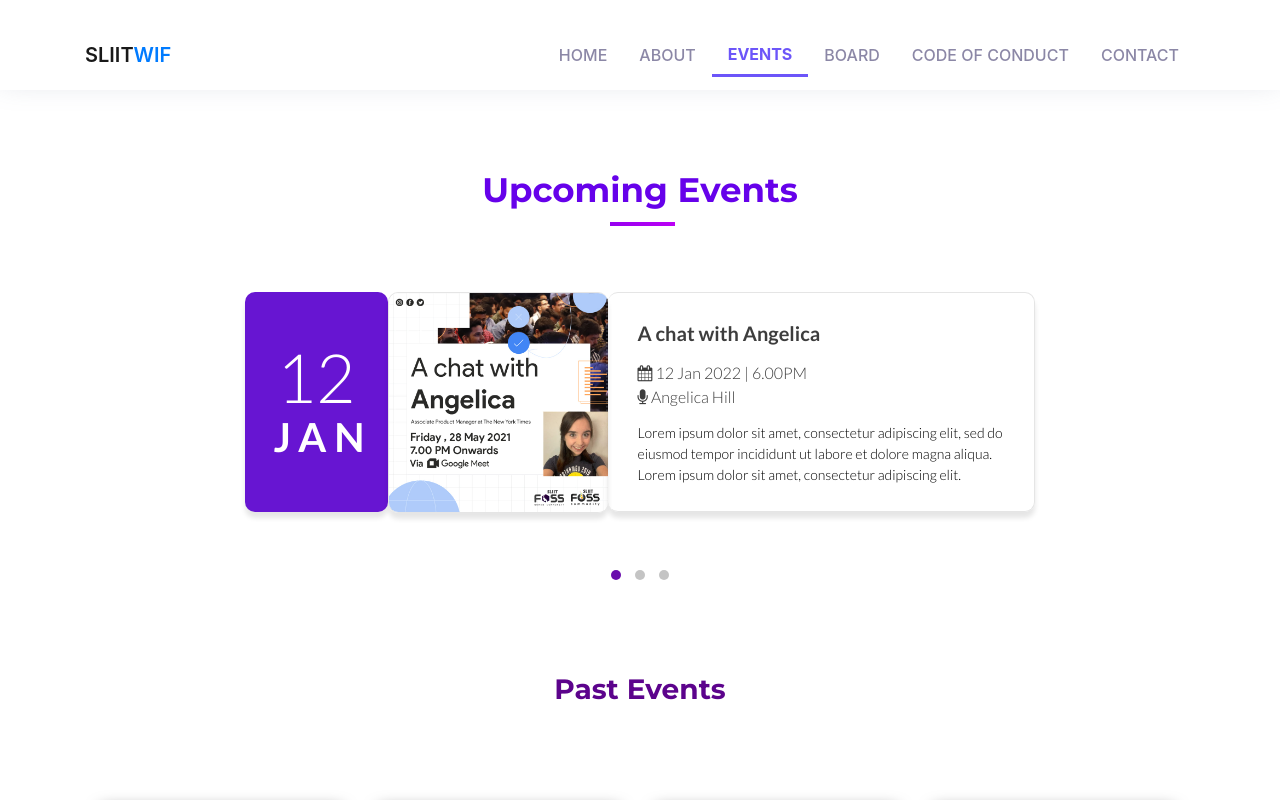
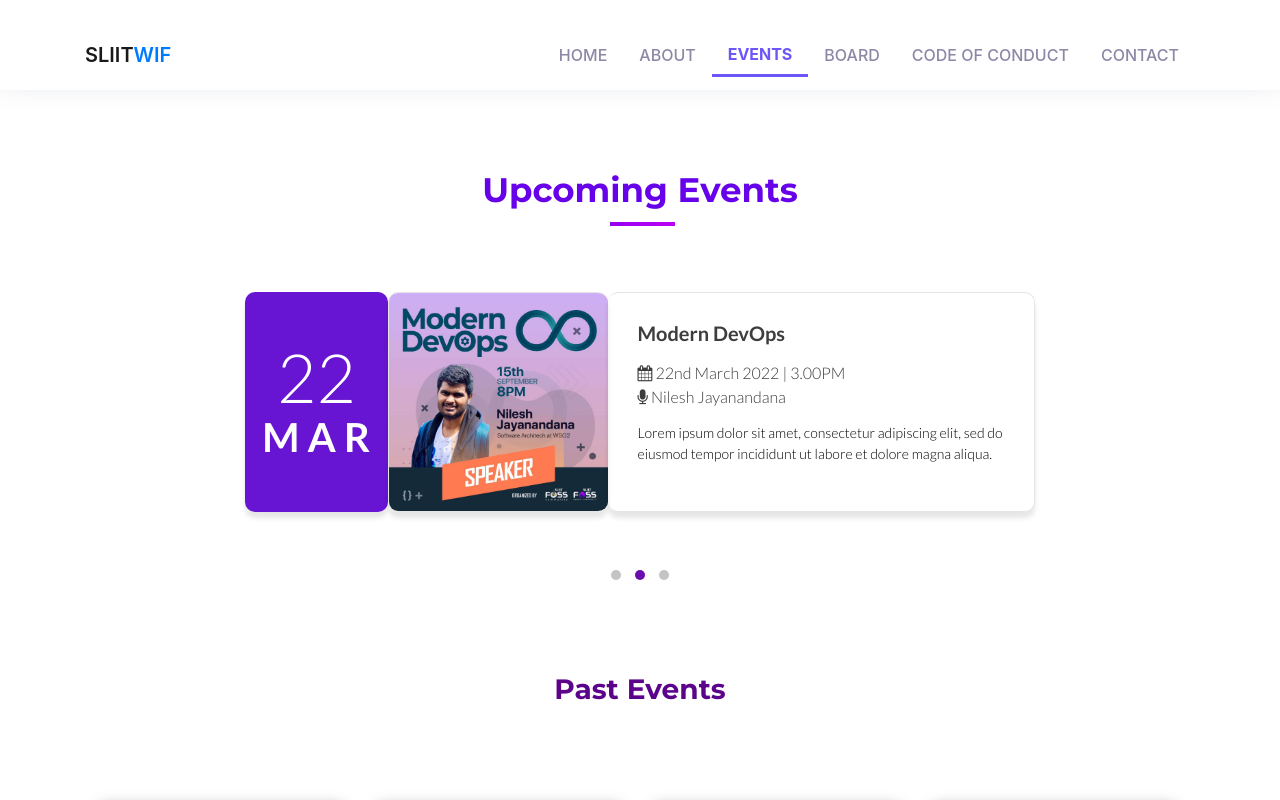
Before and after one commit to sliitwomeninfoss/sliitwomeninfoss.github.io, a React (Create React App) app: page /past-events in a window 1280 px wide. Shown: the top 800 px of the page. Built offline with nearby package versions, Linux system fonts and the light colour scheme.

Commit message:
Implemented component to fetch data for upcoming events

```diff
--- a/public/css/style.css
+++ b/public/css/style.css
@@ -845,27 +845,28 @@ section {
 #event-date {
     background-color: #6715d2;
     color: #ffffff;
-}
-
-#event-date h1 {
+    display: flex;
+    justify-content: center;
+}
+
+#event-date #day {
     font-weight: 300;
     font-family: 'Lato', sans-serif;
     font-size: 2em;
-    margin: 0px;
+    margin: 0 auto;
     position: absolute;
     top: 20%;
-    left: 22%;
-}
-
-#event-date h2 {
+}
+
+#event-date #month {
     font-weight: 700;
     letter-spacing: 8px;
+    margin-right: -8px;
     font-family: 'Lato', sans-serif;
     font-size: 40px;
     position: absolute;
     text-transform: uppercase;
     top: 55%;
-    left: 20%;
 }
 
 #event-image {
--- a/src/components/events/upcomingEventCard.jsx
+++ b/src/components/events/upcomingEventCard.jsx
@@ -1,30 +1,30 @@
-import eventImg from '../../assets/img/events/A Chat With Angelicaa.jpg'
-
-export default function UpcomingEventCard() {
+export default function UpcomingEventCard({
+    date,
+    time,
+    image,
+    title,
+    speaker,
+    description,
+}) {
+    console.log(image)
     return (
         <div class="row justify-content-center">
             <div class="col-lg-9">
                 <div class="row event-card justify-content-center">
                     <div id="event-date" class="col-lg-2">
-                        <h1>12</h1>
-                        <h2>Jan</h2>
+                        <h1 id="day">{String(date).substring(0, 2)}</h1>
+                        <h1 id="month">{String(date).split(' ')[1].substring(0, 3)}</h1>
                     </div>
-                    <img
-                        id="event-image"
-                        class="col-lg-4"
-                        src={eventImg}
-                        alt=""
-                    />
+                    <img id="event-image" class="col-lg-4" src={image} alt="" />
                     <div id="event-description" class="col-lg-6">
-                        <p id="title">A chat with Angelica</p>
-                        <p id="date"><i class="fa fa-calendar"></i>{' '}12 Jan 2022 | 6.00PM</p>
-                        <p id="speaker"><i class="fa fa-microphone"></i>{' '}Angelica Hill</p>
-                        <p id="description">
-                            Lorem ipsum dolor sit amet, consectetur adipiscing
-                            elit, sed do eiusmod tempor incididunt ut labore et
-                            dolore magna aliqua. Lorem ipsum dolor sit amet, consectetur adipiscing
-                            elit.
+                        <p id="title">{title}</p>
+                        <p id="date">
+                            <i class="fa fa-calendar"></i> {date} | {time}
                         </p>
+                        <p id="speaker">
+                            <i class="fa fa-microphone"></i> {speaker}
+                        </p>
+                        <p id="description">{description}</p>
                     </div>
                 </div>
             </div>
--- a/src/pages/PastEvents.jsx
+++ b/src/pages/PastEvents.jsx
@@ -4,37 +4,38 @@ import { useState, useEffect, useRef } from 'react'
 import ReactPaginate from 'react-paginate'
 import UpcomingEventCard from '../components/events/upcomingEventCard'
 
-const delay = 4000;
+// Upcoming events card change delay
+const delay = 5000
 
 export default function PastEvents() {
     const [page, setPage] = useState(0)
-    const [index, setIndex] = useState(0);
-    const timeoutRef = useRef(null);
+    const [index, setIndex] = useState(0)
+    const timeoutRef = useRef(null)
     const [events] = useState(EventsData.Events)
     const eventsPerPage = 4
     const numberOfEmployeesVisited = page * eventsPerPage
     const totalPages = Math.ceil(events.length / eventsPerPage)
 
-    function resetTimeout () {
-        if (timeoutRef.current){
+    function resetTimeout() {
+        if (timeoutRef.current) {
             clearTimeout(timeoutRef.current)
         }
     }
 
     useEffect(() => {
-        resetTimeout();
+        resetTimeout()
         timeoutRef.current = setTimeout(
             () =>
                 setIndex((prevIndex) =>
                     prevIndex === 3 - 1 ? 0 : prevIndex + 1
                 ),
             delay
-        );
+        )
 
         return () => {
-            resetTimeout();
-        };
-    }, [index]);
+            resetTimeout()
+        }
+    }, [index])
 
     const displayEvent = events
         .slice(
@@ -156,44 +157,38 @@ export default function PastEvents() {
                                     }%, 0, 0)`,
                                 }}
                             >
-                                <div className="upcoming-event-slide" key={index}>
-                                    <UpcomingEventCard />
-                                </div>
-                                <div className="upcoming-event-slide" key={index}>
-                                    <UpcomingEventCard />
-                                </div>
-                                <div className="upcoming-event-slide" key={index}>
-                                    <UpcomingEventCard />
-                                </div>
+                                {EventsData.Upcoming_Events.map(
+                                    (event, index) => (
+                                        <div
+                                            className="upcoming-event-slide"
+                                            key={index}
+                                        >
+                                            <UpcomingEventCard
+                                                image={event.image}
+                                                date={event.date}
+                                                time={event.time}
+                                                title={event.title}
+                                                speaker={event.speaker}
+                                                description={event.description}
+                                            />
+                                        </div>
+                                    )
+                                )}
                             </div>
                             <div className="slideshowDots">
-                            <div
-                                        key={1}
-                                        className={`slideshowDot${
-                                            index === 1 ? ' active' : ''
-                                        }`}
-                                        onClick={() => {
-                                            setIndex(1)
-                                        }}
-                                    ></div>
-                                    <div
-                                        key={2}
-                                        className={`slideshowDot${
-                                            index === 2 ? ' active' : ''
-                                        }`}
-                                        onClick={() => {
-                                            setIndex(2)
-                                        }}
-                                    ></div>
-                                    <div
-                                        key={3}
-                                        className={`slideshowDot${
-                                            index === 3 ? ' active' : ''
-                                        }`}
-                                        onClick={() => {
-                                            setIndex(3)
-                                        }}
-                                    ></div>
+                                {EventsData.Upcoming_Events.map(
+                                    (_, cardIndex) => (
+                                        <div
+                                            className={`slideshowDot ${
+                                                index === cardIndex
+                                                    ? 'active'
+                                                    : ''
+                                            }`}
+                                            key={cardIndex}
+                                            onClick={() => setIndex(cardIndex)}
+                                        />
+                                    )
+                                )}
                             </div>
                         </div>
                     </header>
```
